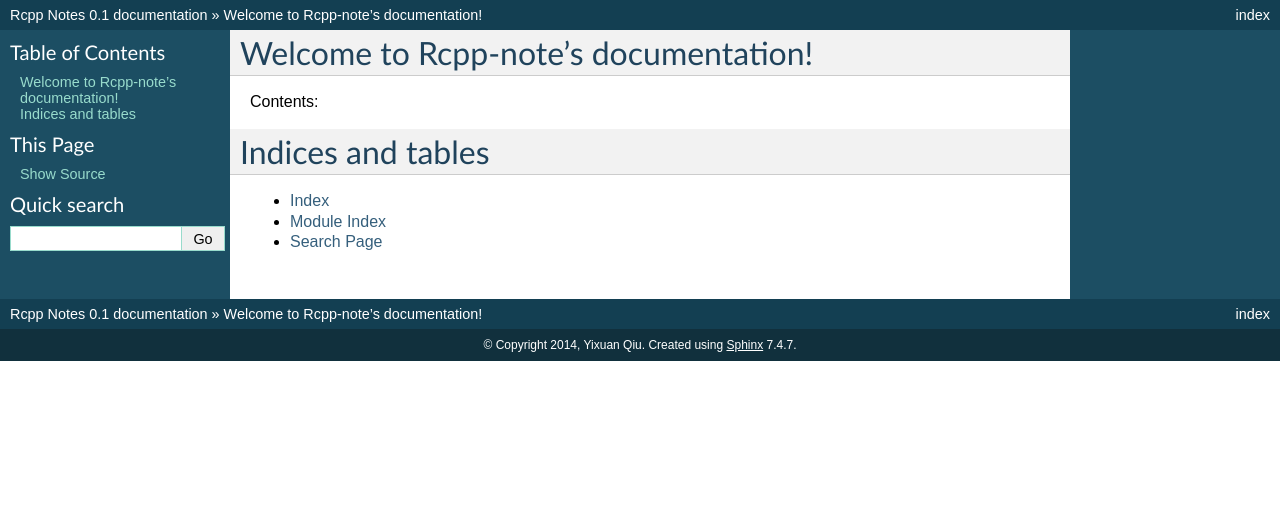
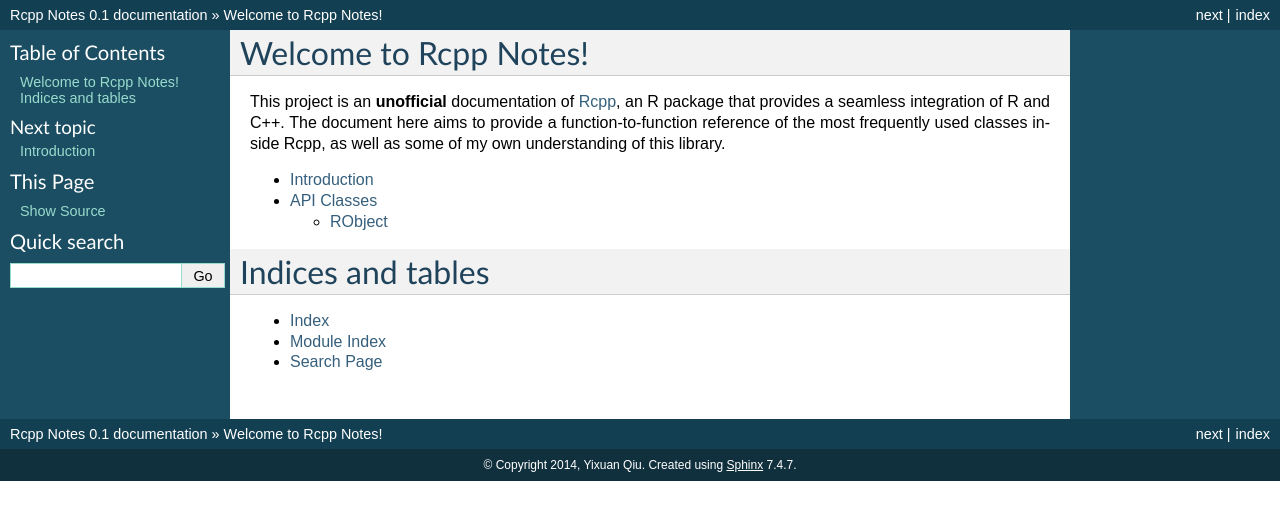
Before and after one commit to yixuan/rcpp-note, a Sphinx documentation site: the page built from source/index.rst, in a window 1280 px wide. Shown: the top 520 px of the page. Built offline with Sphinx 7.4.7, drawn with Linux system fonts in a browser that asks for light colours.

Commit message:
basic structure

```diff
--- /dev/null
+++ b/source/api/RObject.rst
@@ -0,0 +1,4 @@
+RObject
+=====================================
+
+Talking about the ``RObject`` class.
--- /dev/null
+++ b/source/apiclass.rst
@@ -0,0 +1,9 @@
+API Classes
+=====================================
+
+A list of API classes
+
+.. toctree::
+   :maxdepth: 1
+
+   api/RObject
--- a/source/index.rst
+++ b/source/index.rst
@@ -1,16 +1,16 @@
-.. Rcpp-note documentation master file, created by
-   sphinx-quickstart on Tue Aug 26 22:15:34 2014.
-   You can adapt this file completely to your liking, but it should at least
-   contain the root `toctree` directive.
-
-Welcome to Rcpp-note's documentation!
+Welcome to Rcpp Notes!
 =====================================
 
-Contents:
+This project is an **unofficial** documentation of `Rcpp <http://www.rcpp.org/>`_,
+an R package that provides a seamless integration of R and C++.
+The document here aims to provide a function-to-function reference of the most frequently
+used classes inside Rcpp, as well as some of my own understanding of this library.
 
 .. toctree::
    :maxdepth: 2
 
+   intro
+   apiclass
 
 
 Indices and tables
```
Also changed, not shown: source/intro.rst (added, +10 -0 lines).
